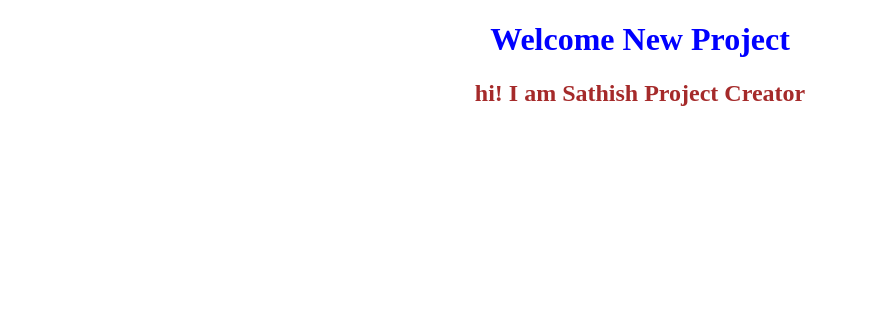
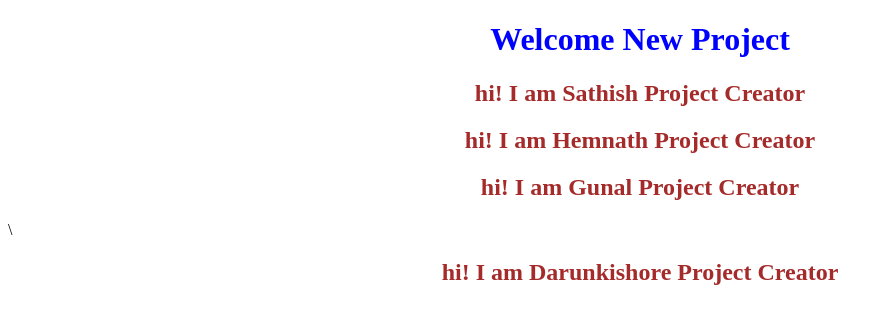
Before and after one commit to Sathish2434/New-Project, a plain HTML site: page index.html in a window 1280 px wide. Shown: the whole page, without its empty margins (0-893 px from the left). Drawn offline with Linux system fonts and the light colour scheme.

Commit message:
Name changes

```diff
--- a/index.html
+++ b/index.html
@@ -11,5 +11,8 @@
 <body>
    <h1>Welcome New Project</h1>
    <h2>hi! I am Sathish Project Creator</h2>
+    <h2>hi! I am Hemnath Project Creator</h2>
+    <h2>hi! I am Gunal Project Creator</h2>\
+    <h2>hi! I am Darunkishore Project Creator</h2>
 </body>
 </html>
```
